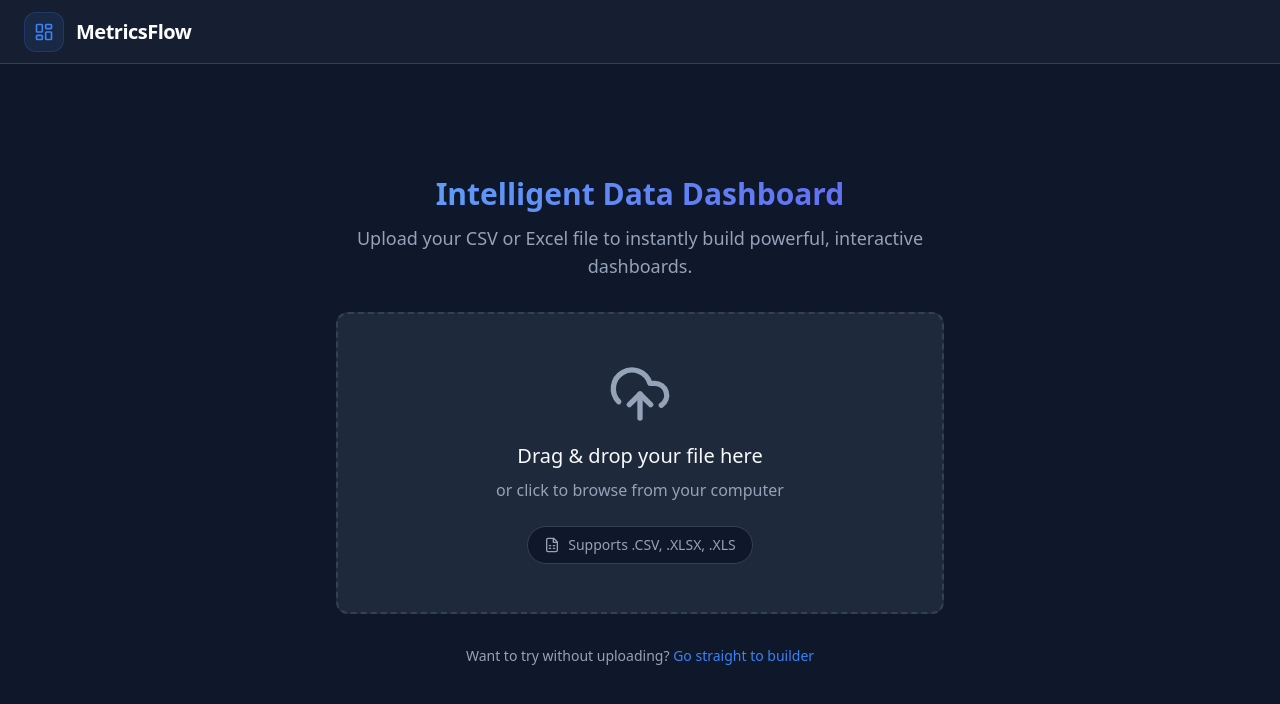
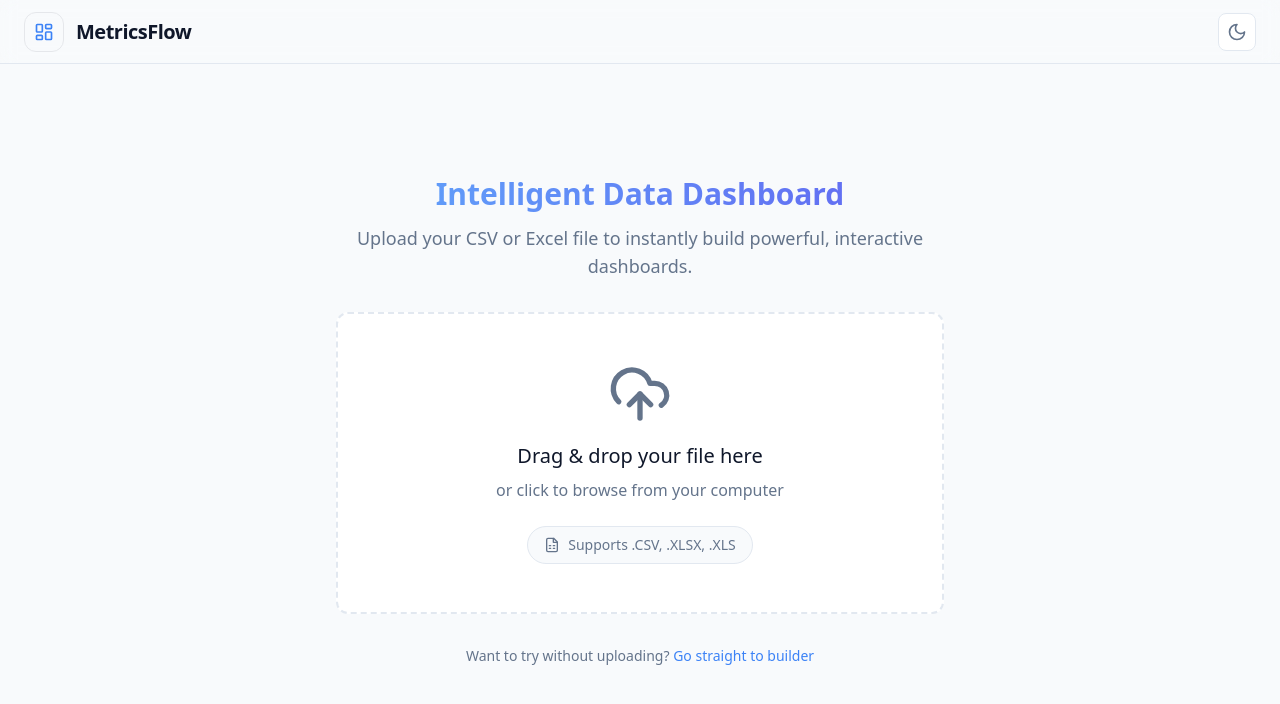
Before and after one commit to jinxious/fullstack-dashboard, a React (Vite) app in the folder client/: page / in a window 1280 px wide. Shown: the top 704 px of the page. Built offline with nearby package versions, Linux system fonts and the light colour scheme.

Commit message:
feat: Add light/dark theme toggle

```diff
--- a/client/src/App.jsx
+++ b/client/src/App.jsx
@@ -3,13 +3,31 @@ import { UploadSection } from './components/UploadSection';
 import { DataPreview } from './components/DataPreview';
 import { DashboardBuilder } from './components/DashboardBuilder';
 import { useDashboardStore } from './store/useDashboardStore';
-import { LayoutDashboard, Download, Share2 } from 'lucide-react';
+import { LayoutDashboard, Download, Share2, Sun, Moon } from 'lucide-react';
 import axios from 'axios';
 
 function App() {
   const { currentStep, dataFilename, schema, widgets, layout } = useDashboardStore();
   const [isExporting, setIsExporting] = useState(false);
   const [isSaving, setIsSaving] = useState(false);
+
+  // Theme state
+  const [isDarkMode, setIsDarkMode] = React.useState(() => {
+    if (typeof window !== 'undefined') {
+      return document.documentElement.classList.contains('dark') || window.matchMedia('(prefers-color-scheme: dark)').matches;
+    }
+    return true; // Default to dark mode logically since it was the original theme
+  });
+
+  React.useEffect(() => {
+    if (isDarkMode) {
+      document.documentElement.classList.add('dark');
+    } else {
+      document.documentElement.classList.remove('dark');
+    }
+  }, [isDarkMode]);
+
+  const toggleTheme = () => setIsDarkMode(prev => !prev);
 
   const handleExport = async () => {
     try {
@@ -70,14 +88,23 @@ function App() {
   };
 
   return (
-    <div className="min-h-screen flex flex-col bg-background">
+    <div className="min-h-screen flex flex-col bg-background text-textMain transition-colors duration-200">
       <header className="h-16 border-b border-border bg-surface/50 backdrop-blur shrink-0 px-6 flex items-center justify-between sticky top-0 z-50">
         <div className="flex items-center gap-3">
           <div className="w-10 h-10 bg-primary/10 rounded-xl flex items-center justify-center text-primary border border-primary/20">
             <LayoutDashboard className="w-5 h-5" />
           </div>
-          <h1 className="font-bold text-xl tracking-tight text-white">MetricsFlow</h1>
+          <h1 className="font-bold text-xl tracking-tight">MetricsFlow</h1>
         </div>
+
+        <div className="flex gap-3 items-center">
+          <button
+            onClick={toggleTheme}
+            className="p-2 rounded-lg bg-surface border border-border text-textMuted hover:text-textMain transition-colors"
+            title="Toggle theme"
+          >
+            {isDarkMode ? <Sun className="w-5 h-5" /> : <Moon className="w-5 h-5" />}
+          </button>
 
         {currentStep === 3 && (
           <div className="flex gap-3">
@@ -99,6 +126,7 @@ function App() {
             </button>
           </div>
         )}
+        </div>
       </header>
       <main className="flex-1 flex flex-col">
         {currentStep === 1 && <UploadSection />}
--- a/client/src/index.css
+++ b/client/src/index.css
@@ -3,8 +3,28 @@
 @tailwind utilities;
 
 @layer base {
+  :root {
+    --color-background: #f8fafc;
+    --color-surface: #ffffff;
+    --color-border: #e2e8f0;
+    --color-primary: #3b82f6;
+    --color-primaryHover: #2563eb;
+    --color-textMain: #0f172a;
+    --color-textMuted: #64748b;
+  }
+
+  .dark {
+    --color-background: #0f172a;
+    --color-surface: #1e293b;
+    --color-border: #334155;
+    --color-primary: #3b82f6;
+    --color-primaryHover: #2563eb;
+    --color-textMain: #f8fafc;
+    --color-textMuted: #94a3b8;
+  }
+
   body {
-    @apply bg-background text-textMain antialiased;
+    @apply bg-background text-textMain antialiased transition-colors duration-200;
   }
 }
 
--- a/client/tailwind.config.js
+++ b/client/tailwind.config.js
@@ -1,5 +1,6 @@
 /** @type {import('tailwindcss').Config} */
 export default {
+  darkMode: 'class',
   content: [
     "./index.html",
     "./src/**/*.{js,ts,jsx,tsx}",
@@ -7,13 +8,13 @@ export default {
   theme: {
     extend: {
       colors: {
-        background: '#0f172a',
-        surface: '#1e293b',
-        border: '#334155',
-        primary: '#3b82f6',
-        primaryHover: '#2563eb',
-        textMain: '#f8fafc',
-        textMuted: '#94a3b8'
+        background: 'var(--color-background)',
+        surface: 'var(--color-surface)',
+        border: 'var(--color-border)',
+        primary: 'var(--color-primary)',
+        primaryHover: 'var(--color-primaryHover)',
+        textMain: 'var(--color-textMain)',
+        textMuted: 'var(--color-textMuted)'
       }
     },
   },
```
